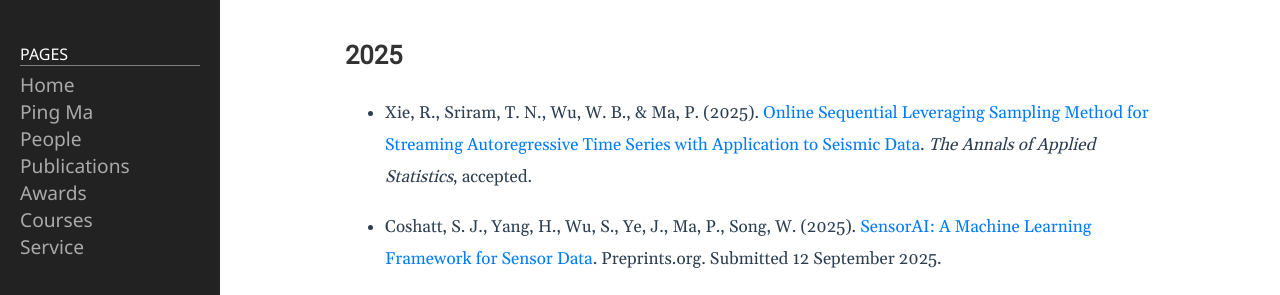
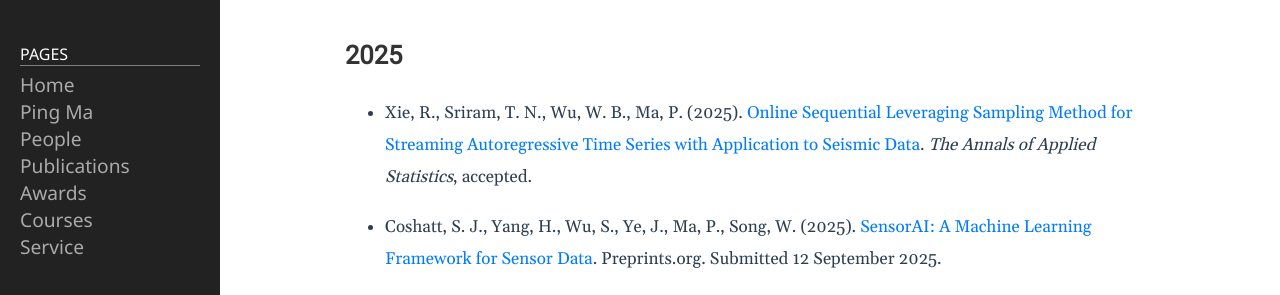
Before and after one commit to BDALpingio/BDALpingio.github.io, a Jekyll site: the page built from 3_publications.md, in a window 1280 px wide and 900 px high. Shown: the part 167-462 px from the top of the window. Built offline with Jekyll 4.4.1, drawn with Linux system fonts in a browser that asks for light colours.

```diff
--- a/3_publications.md
+++ b/3_publications.md
@@ -8,7 +8,7 @@ permalink: /3_publications/
 
 
 ## 2025
-- Xie, R., Sriram, T. N., Wu, W. B., & Ma, P. (2025). [Online Sequential Leveraging Sampling Method for Streaming Autoregressive Time Series with Application to Seismic Data](https://arxiv.org/abs/2509.20698). _The Annals of Applied Statistics_, accepted.
+- Xie, R., Sriram, T. N., Wu, W. B., Ma, P. (2025). [Online Sequential Leveraging Sampling Method for Streaming Autoregressive Time Series with Application to Seismic Data](https://arxiv.org/abs/2509.20698). _The Annals of Applied Statistics_, accepted.
 
 - Coshatt, S. J., Yang, H., Wu, S., Ye, J., Ma, P., Song, W. (2025). [SensorAI: A Machine Learning Framework for Sensor Data](https://www.preprints.org/frontend/manuscript/e2c8e0f98f6602eb5d1907a2ca84cff9/download_pub). Preprints.org. Submitted 12 September 2025.
 
```
